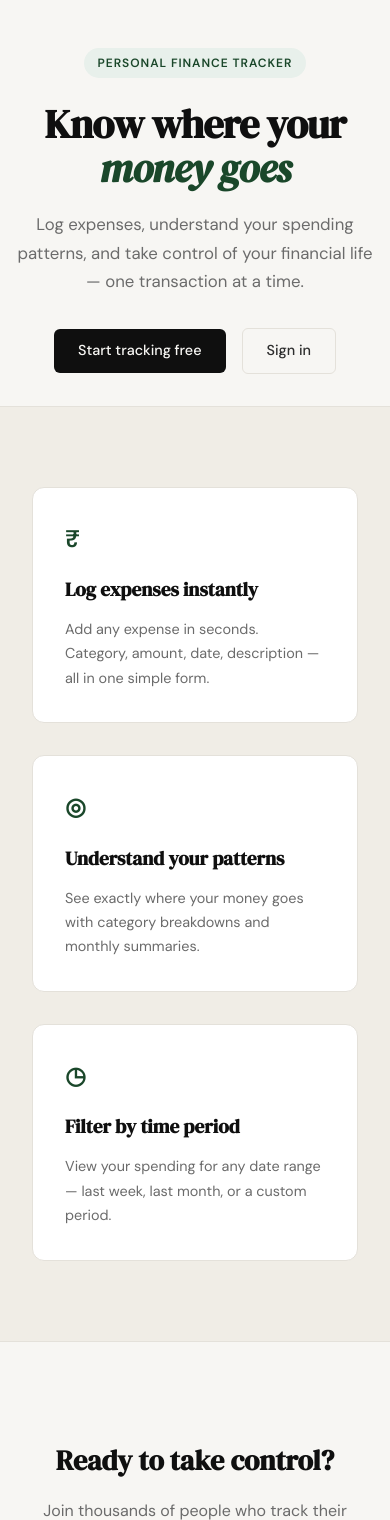
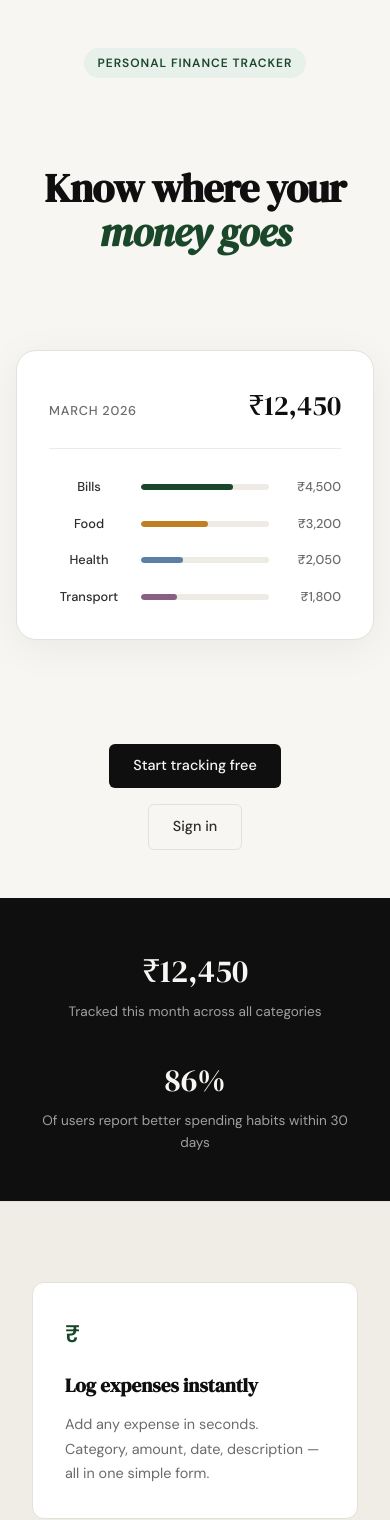
Before and after one commit to Kunal8454/sependllyy, a Flask app: page / in a window 390 px wide. Shown: the part 61-1581 px from the top of the page. Run offline with Flask 3, Linux system fonts and the light colour scheme.

Commit message:
Update hero section to centered layout with stats bar

```diff
--- /dev/null
+++ b/expense-tracker/static/css/landing.css
@@ -0,0 +1,213 @@
+/* ------------------------------------------------------------------ */
+/* Landing page — Hero section styles                                 */
+/* ------------------------------------------------------------------ */
+
+.hero {
+  padding: 5rem 2rem 0;
+  max-width: var(--max-width);
+  margin: 0 auto;
+  display: flex;
+  flex-direction: column;
+  align-items: center;
+  text-align: center;
+}
+
+.hero-badge {
+  display: inline-block;
+  background: var(--accent-light);
+  color: var(--accent);
+  font-size: 0.75rem;
+  font-weight: 600;
+  letter-spacing: 0.08em;
+  text-transform: uppercase;
+  padding: 0.35rem 0.85rem;
+  border-radius: 999px;
+  margin-bottom: 1.5rem;
+}
+
+.hero-title {
+  font-family: var(--font-display);
+  font-size: clamp(2.5rem, 5vw, 4rem);
+  line-height: 1.1;
+  letter-spacing: -0.02em;
+  color: var(--ink);
+  margin-bottom: 3rem;
+  max-width: 720px;
+}
+
+.hero-title em {
+  font-style: italic;
+  color: var(--accent);
+}
+
+/* ------------------------------------------------------------------ */
+/* Mock card                                                          */
+/* ------------------------------------------------------------------ */
+
+.mock-card {
+  background: var(--paper-card);
+  border: 1px solid var(--border);
+  border-radius: var(--radius-lg);
+  padding: 2rem;
+  width: 100%;
+  max-width: 420px;
+  box-shadow: 0 8px 40px rgba(0, 0, 0, 0.06);
+  margin-bottom: 2.5rem;
+}
+
+.mock-card-header {
+  display: flex;
+  justify-content: space-between;
+  align-items: baseline;
+  margin-bottom: 1.75rem;
+  padding-bottom: 1.25rem;
+  border-bottom: 1px solid var(--border-soft);
+}
+
+.mock-label {
+  font-size: 0.8rem;
+  font-weight: 500;
+  color: var(--ink-muted);
+  text-transform: uppercase;
+  letter-spacing: 0.06em;
+}
+
+.mock-total {
+  font-family: var(--font-display);
+  font-size: 1.75rem;
+  color: var(--ink);
+}
+
+.mock-bars {
+  display: flex;
+  flex-direction: column;
+  gap: 1rem;
+}
+
+.mock-bar-row {
+  display: grid;
+  grid-template-columns: 80px 1fr 60px;
+  align-items: center;
+  gap: 0.75rem;
+}
+
+.mock-cat {
+  font-size: 0.8rem;
+  font-weight: 500;
+  color: var(--ink-soft);
+}
+
+.mock-bar-track {
+  height: 6px;
+  background: var(--border-soft);
+  border-radius: 999px;
+  overflow: hidden;
+}
+
+.mock-bar {
+  height: 100%;
+  background: var(--accent);
+  border-radius: 999px;
+  transition: width 0.6s ease;
+}
+
+.mock-bar-2 {
+  background: var(--accent-2);
+}
+
+.mock-bar-3 {
+  background: #5b7fa6;
+}
+
+.mock-bar-4 {
+  background: #8b5e83;
+}
+
+.mock-amt {
+  font-size: 0.8rem;
+  font-weight: 500;
+  color: var(--ink-muted);
+  text-align: right;
+}
+
+/* ------------------------------------------------------------------ */
+/* Hero actions (buttons)                                             */
+/* ------------------------------------------------------------------ */
+
+.hero-actions {
+  display: flex;
+  gap: 1rem;
+  align-items: center;
+  justify-content: center;
+  margin-bottom: 5rem;
+}
+
+/* ------------------------------------------------------------------ */
+/* Stats bar (dark section at bottom of hero)                         */
+/* ------------------------------------------------------------------ */
+
+.hero-stats {
+  width: 100vw;
+  margin-left: calc(50% - 50vw);
+  background: var(--ink);
+  padding: 3rem 2rem;
+  display: flex;
+  justify-content: center;
+}
+
+.hero-stats-inner {
+  max-width: var(--max-width);
+  width: 100%;
+  display: grid;
+  grid-template-columns: 1fr 1fr;
+  gap: 4rem;
+}
+
+.stat-item {
+  text-align: left;
+}
+
+.stat-value {
+  font-family: var(--font-display);
+  font-size: 2rem;
+  color: var(--paper);
+  margin-bottom: 0.25rem;
+}
+
+.stat-label {
+  font-size: 0.85rem;
+  color: var(--ink-faint);
+  line-height: 1.6;
+}
+
+/* ------------------------------------------------------------------ */
+/* Responsive                                                         */
+/* ------------------------------------------------------------------ */
+
+@media (max-width: 768px) {
+  .hero {
+    padding: 3rem 1rem 0;
+  }
+
+  .hero-title {
+    margin-bottom: 2rem;
+  }
+
+  .mock-card {
+    max-width: 100%;
+  }
+
+  .hero-actions {
+    flex-direction: column;
+    margin-bottom: 3rem;
+  }
+
+  .hero-stats-inner {
+    grid-template-columns: 1fr;
+    gap: 2rem;
+  }
+
+  .stat-item {
+    text-align: center;
+  }
+}
--- a/expense-tracker/templates/landing.html
+++ b/expense-tracker/templates/landing.html
@@ -2,26 +2,20 @@
 
 {% block title %}Spendly — Track Every Rupee{% endblock %}
 
+{% block head %}
+<link rel="stylesheet" href="{{ url_for('static', filename='css/landing.css') }}">
+{% endblock %}
+
 {% block content %}
 
 <section class="hero">
-    <div class="hero-inner">
     <div class="hero-badge">Personal Finance Tracker</div>
+
     <h1 class="hero-title">
         Know where your<br>
         <em>money goes</em>
     </h1>
-        <p class="hero-subtitle">
-            Log expenses, understand your spending patterns,
-            and take control of your financial life —
-            one transaction at a time.
-        </p>
-        <div class="hero-actions">
-            <a href="{{ url_for('register') }}" class="btn-primary">Start tracking free</a>
-            <a href="{{ url_for('login') }}" class="btn-ghost">Sign in</a>
-        </div>
-    </div>
-    <div class="hero-visual">
+
     <div class="mock-card">
         <div class="mock-card-header">
             <span class="mock-label">March 2026</span>
@@ -58,6 +52,23 @@
             </div>
         </div>
     </div>
+
+    <div class="hero-actions">
+        <a href="{{ url_for('register') }}" class="btn-primary">Start tracking free</a>
+        <a href="{{ url_for('login') }}" class="btn-ghost">Sign in</a>
+    </div>
+</section>
+
+<section class="hero-stats">
+    <div class="hero-stats-inner">
+        <div class="stat-item">
+            <div class="stat-value">₹12,450</div>
+            <div class="stat-label">Tracked this month across all categories</div>
+        </div>
+        <div class="stat-item">
+            <div class="stat-value">86%</div>
+            <div class="stat-label">Of users report better spending habits within 30 days</div>
+        </div>
     </div>
 </section>
 
```
Lines whose indentation alone changed are shown as unchanged.
